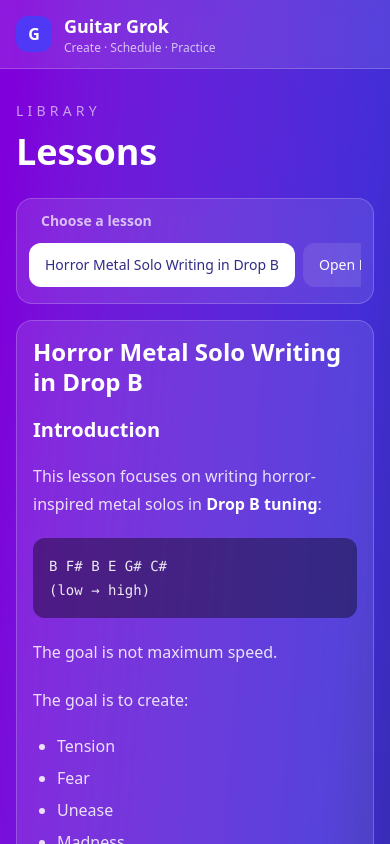
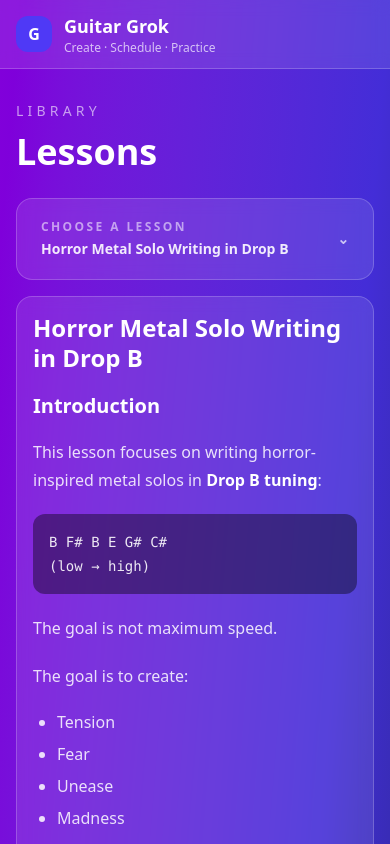
Before and after one commit to stesel/guitar-grok, a Next.js app: page /lessons in a window 390 px wide. Shown: the top 844 px of the page. Built offline with nearby package versions, Linux system fonts and the light colour scheme.

Commit message:
Make mobile lessons navigation collapsible

```diff
--- a/app/lessons/page.tsx
+++ b/app/lessons/page.tsx
@@ -58,8 +58,17 @@ export default async function LessonsPage({ searchParams }: LessonsPageProps) {
           aria-label="Lessons"
           className="min-w-0 rounded-2xl border border-white/20 bg-white/10 p-3 backdrop-blur"
         >
-          <div className="mb-3 px-3 text-sm font-semibold text-white/70">Choose a lesson</div>
-          <div className="flex min-w-0 gap-2 overflow-x-auto pb-1 md:flex-col md:overflow-visible md:pb-0">
+          <details className="group min-w-0 md:block">
+            <summary className="flex cursor-pointer list-none items-center justify-between gap-3 rounded-xl px-3 py-2 text-left text-sm font-semibold text-white/90 transition focus:outline-none focus:ring-2 focus:ring-white/70 md:hidden [&::-webkit-details-marker]:hidden">
+              <span className="min-w-0">
+                <span className="block text-xs uppercase tracking-[0.2em] text-white/55">Choose a lesson</span>
+                <span className="mt-1 block truncate">{selectedLesson?.title ?? "Lessons"}</span>
+              </span>
+              <span aria-hidden="true" className="shrink-0 text-white/70 transition group-open:rotate-180">⌄</span>
+            </summary>
+
+            <div className="hidden px-3 pb-3 text-sm font-semibold text-white/70 md:block">Choose a lesson</div>
+            <div className="mt-3 hidden max-h-[60vh] min-w-0 flex-col gap-2 overflow-y-auto group-open:flex md:mt-0 md:flex md:max-h-none md:overflow-visible md:pb-0">
               {lessons.map((lesson) => {
                 const isSelected = lesson.slug === selectedLesson?.slug;
 
@@ -68,7 +77,7 @@ export default async function LessonsPage({ searchParams }: LessonsPageProps) {
                     key={lesson.slug}
                     href={`/lessons?lesson=${lesson.slug}`}
                     aria-current={isSelected ? "page" : undefined}
-                  className={`max-w-[78vw] shrink-0 truncate whitespace-nowrap rounded-xl px-4 py-3 text-left text-sm font-medium transition focus:outline-none focus:ring-2 focus:ring-white/70 md:max-w-full ${
+                    className={`w-full truncate whitespace-nowrap rounded-xl px-4 py-3 text-left text-sm font-medium transition focus:outline-none focus:ring-2 focus:ring-white/70 ${
                       isSelected ? "bg-white text-indigo-900" : "bg-white/10 text-white hover:bg-white/20"
                     }`}
                   >
@@ -77,6 +86,7 @@ export default async function LessonsPage({ searchParams }: LessonsPageProps) {
                 );
               })}
             </div>
+          </details>
         </nav>
 
         <article className="min-w-0 overflow-hidden rounded-2xl border border-white/20 bg-white/10 p-4 backdrop-blur sm:p-6 md:p-8">
```
Lines whose indentation alone changed are shown as unchanged.
